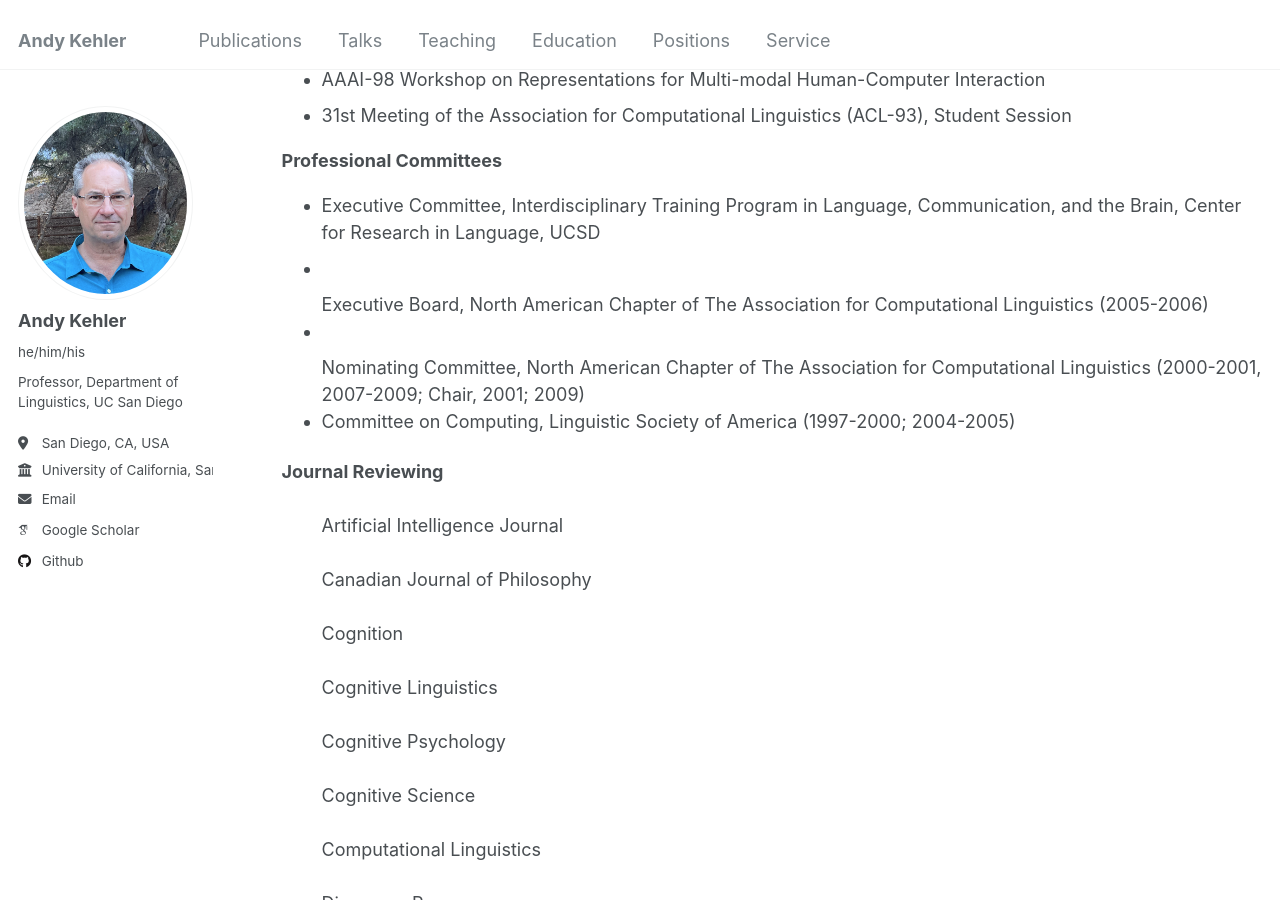
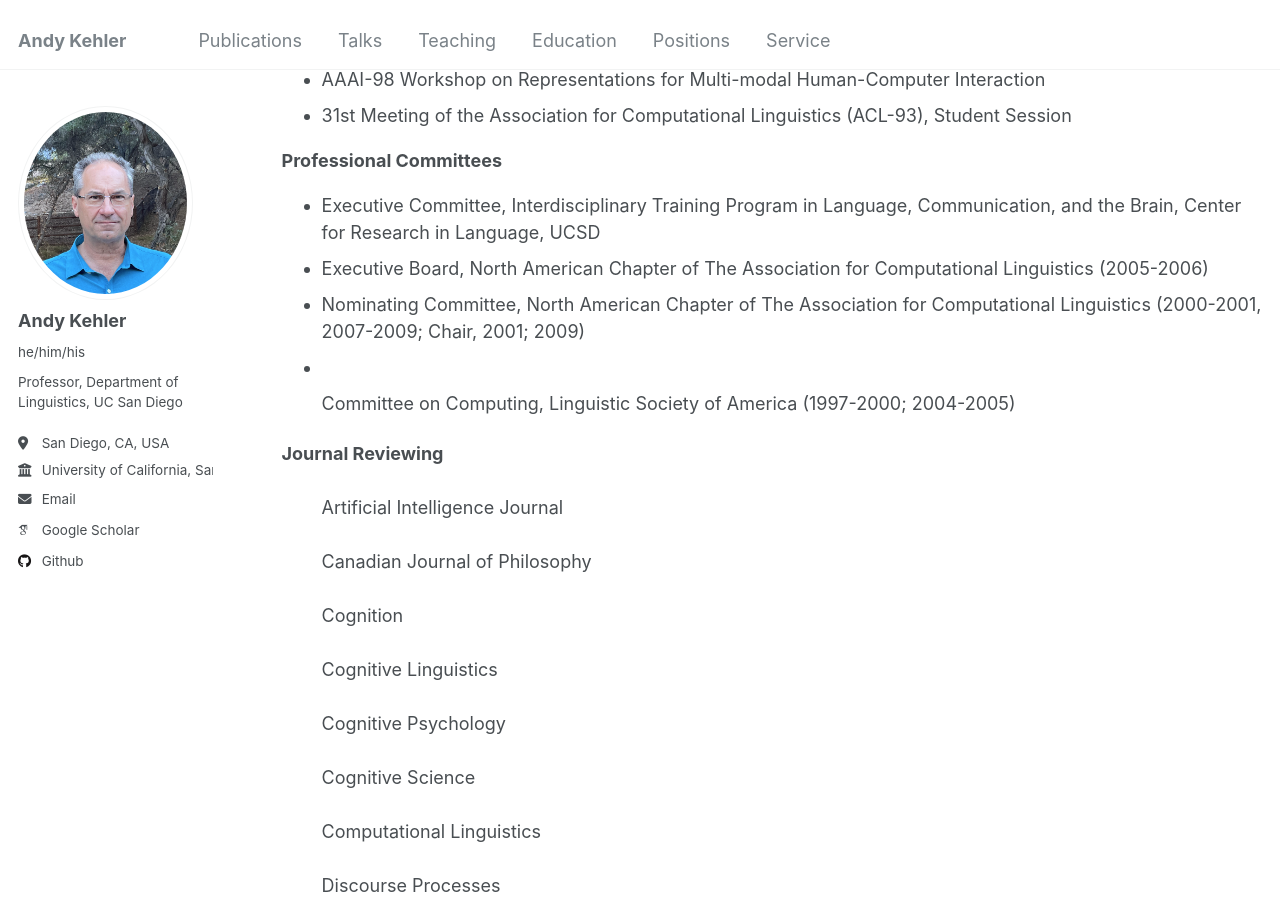
Before and after one commit to akehler/akehler.github.io, a Jekyll site: the page built from _pages/service.html, in a window 1280 px wide and 900 px high, scrolled down 1749 px. Built offline with Jekyll 4.4.1, drawn with Linux system fonts in a browser that asks for light colours; some web fonts are replaced.

Commit message:
Update service.html

```diff
--- a/_pages/service.html
+++ b/_pages/service.html
@@ -198,15 +198,15 @@ Interaction
 Executive Committee, Interdisciplinary Training Program in Language,
 Communication, and the Brain, Center for Research in Language, UCSD
 
-  <li></li>
+  </li><li>
 Executive Board, North American Chapter of The Association for
 Computational Linguistics (2005-2006)
 
-  <li></li>
+  </li><li>
 Nominating Committee, North American Chapter of The Association for
 Computational Linguistics (2000-2001, 2007-2009; Chair, 2001; 2009)
 
-  <li>
+  </li><li></li>
 Committee on Computing, Linguistic Society of
 America (1997-2000; 2004-2005)
   </li>
```
